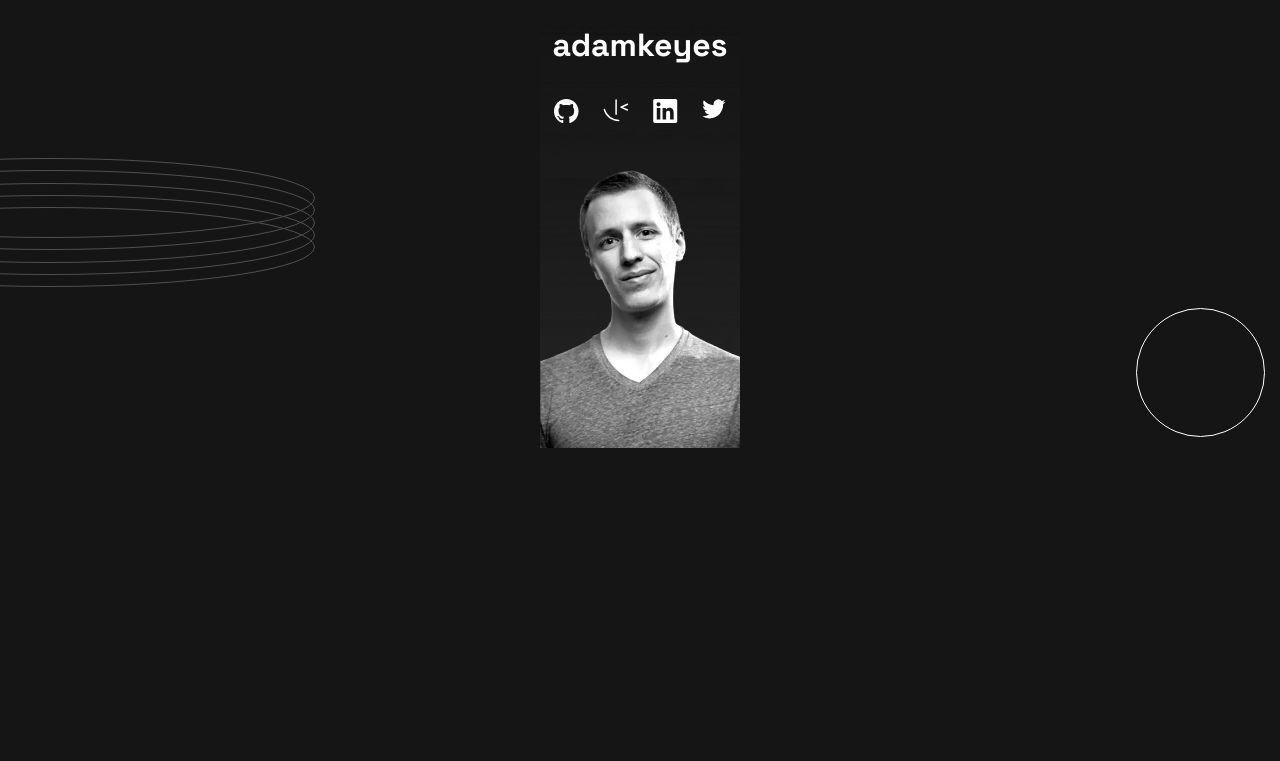
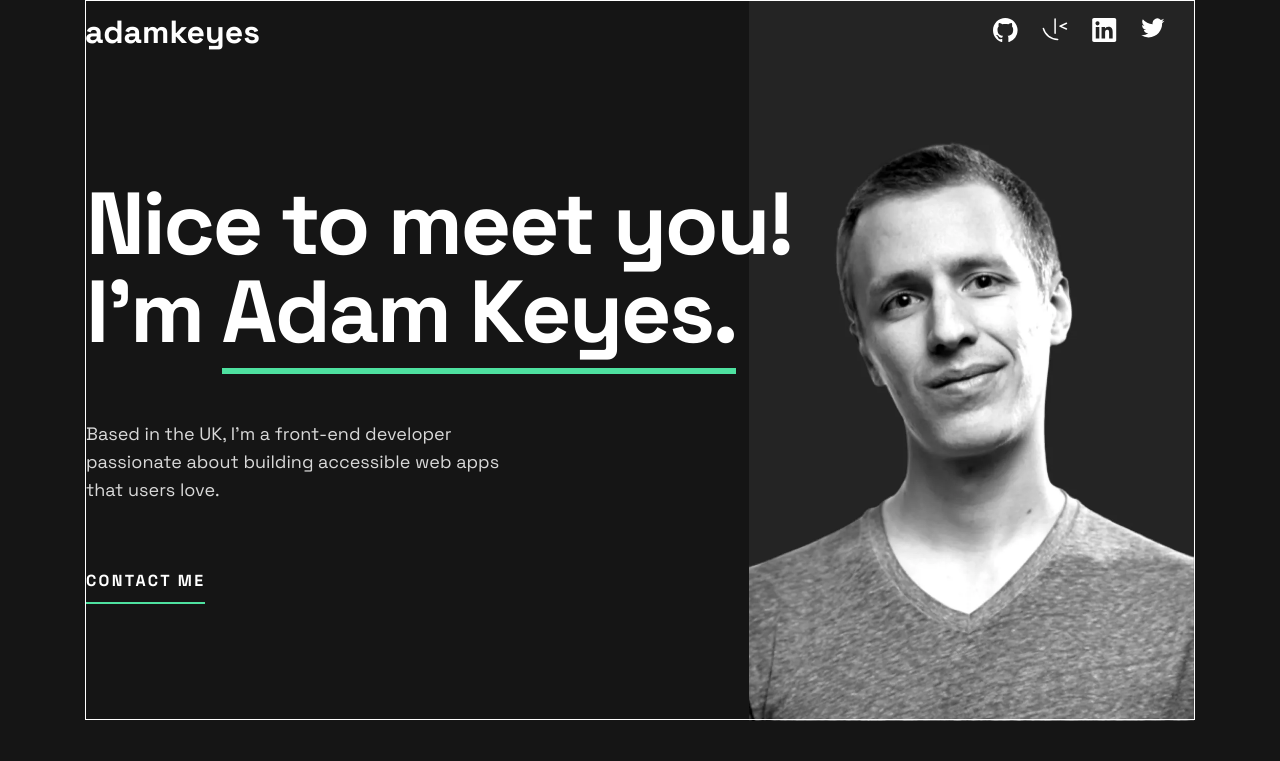
Before and after one commit to norrland90/single-page-developer-portfolio, a plain HTML site: page index.html in a window 1280 px wide. Drawn offline with Linux system fonts and the light colour scheme.

Commit message:
add header and intro sections

```diff
--- a/index.html
+++ b/index.html
@@ -7,8 +7,8 @@
     <title>Adam Keyes</title>
   </head>
   <body>
-    <header class="header container-main">
-      <div class="header__container">
+    <header class="header">
+      <div class="container header__container">
         <h1 class="header__title">adamkeyes</h1>
         <nav class="socials">
           <ul class="socials__list">
@@ -46,22 +46,41 @@
             </li>
           </ul>
         </nav>
-        <img
-          src="resources/images/image-profile-mobile.webp"
-          alt="Image of Adam Keyes"
-          class="header__profile-img"
-        />
       </div>
-      <img
-        src="resources/images/pattern-rings.svg"
-        alt="Image of patter with rings"
-        class="header__rings"
-      />
-      <img
-        src="resources/images/pattern-circle.svg"
-        alt="Image of circle"
-        class="header__circle"
-      />
     </header>
+    <main>
+      <section class="intro">
+        <div class="container intro__container">
+          <picture class="intro__profile-picture">
+            <source
+              media="(min-width: 1150px)"
+              srcset="resources/images/image-profile-desktop.webp"
+            />
+            <source
+              media="(min-width: 768px)"
+              srcset="resources/images/image-profile-tablet.webp"
+            />
+            <img
+              class="intro__profile-img"
+              src="resources/images/image-profile-mobile.webp"
+              alt="picture of Adam Keyes"
+              width-="174"
+              height="383"
+            />
+          </picture>
+          <div class="intro__text">
+            <h2 class="intro__heading">
+              Nice to <br />meet you! I'm
+              <span class="intro__name">Adam Keyes.</span>
+            </h2>
+            <p class="intro__paragraph">
+              Based in the UK, I’m a front-end developer passionate about
+              building accessible web apps that users love.
+            </p>
+            <a href="#contact" class="contact-link">Contact Me</a>
+          </div>
+        </div>
+      </section>
+    </main>
   </body>
 </html>
--- a/resources/css/style.css
+++ b/resources/css/style.css
@@ -7,7 +7,7 @@
 /* RESET */
 * {
   box-sizing: border-box;
-  /* margin: 0; */
+  margin: 0;
   padding: 0;
 }
 
@@ -29,6 +29,14 @@
   --fs-m: 1.5rem;
   --fs-reg: 1rem;
 
+  --letter-spacing-xl: -2.5px;
+  --letter-spacing-l: -1.5px;
+
+  --line-height-xl: 2.5rem;
+  --line-height-l: 2.5rem;
+  --line-height-m: 2rem;
+  --line-height-reg: 1.625rem;
+
   /* Padding and margins */
   --section-padding: 1rem;
 }
@@ -40,15 +48,19 @@
     --fs-m: 2rem;
     --fs-reg: 1.125rem;
 
+    --line-height-xl: 4.5rem;
+    --line-height-l: 3.5rem;
+    --line-height-m: 2rem;
+    --line-height-reg: 1.75rem;
+
     --section-padding: 1.875rem;
   }
 }
 
-@media screen and (min-width: 1440px) {
+@media screen and (min-width: 1150px) {
   :root {
     --fs-xl: 5.5rem;
-
-    --section-padding: 10.3rem;
+    --line-height-xl: 5.5rem;
   }
 }
 
@@ -61,29 +73,54 @@ body {
   color: var(--clr-text-light);
 }
 
-.container-main {
-  position: relative;
+header,
+main,
+footer {
+  padding: 0 var(--section-padding);
+}
 
+.container {
   max-width: 1110px;
   margin: 0 auto;
 }
 
+.contact-link {
+  display: inline-block;
+  color: var(--clr-text-light);
+  text-transform: uppercase;
+  font-weight: bold;
+  line-height: 1.625rem;
+  letter-spacing: 2.3px;
+  text-decoration: none;
+  padding-bottom: 0.5rem;
+  border-bottom: 2px solid var(--clr-primary);
+}
+
+.contact-link:hover {
+  color: var(--clr-primary);
+}
+
 /* HEADER */
+
+.header {
+  position: absolute;
+  left: 0;
+  right: 0;
+  z-index: 10;
+  padding: 1rem var(--section-padding);
+}
 
 .header__container {
   display: flex;
   flex-direction: column;
   align-items: center;
-
-  position: relative;
-
-  width: 200px;
-  margin: 0 auto;
+  justify-content: center;
+  gap: 1rem;
 }
 
 .header__title {
   font-size: var(--fs-m);
-  line-height: 2rem;
+  line-height: var(--line-height-m);
 }
 
 .socials__list {
@@ -93,25 +130,125 @@ body {
   list-style: none;
 }
 
-.header__profile-img {
-  position: absolute;
-  z-index: -1;
+@media screen and (min-width: 768px) {
+  .header__container {
+    flex-direction: row;
+    justify-content: space-between;
 
-  width: 100%;
+    padding-right: var(--section-padding);
+  }
 }
 
-/* LITE PROBLEM ATT POSITIONERA DESSA - KAN BEHÖVA JUSTERAS */
-.header__rings {
-  position: absolute;
-  top: 150px;
-  left: -300px;
-  z-index: -5;
-}
-.header__circle {
-  position: absolute;
-  top: 300px;
-  right: -70px;
-  z-index: -5;
+/* INTRO SECTION */
+
+.intro__container {
+  position: relative;
+  display: flex;
+  flex-direction: column;
+  align-items: center;
+  border: 1px solid white;
 }
 
-/* Påbörjat styling av header - ej klar */
+.intro__profile-img {
+  margin-bottom: 2rem;
+}
+
+.intro__text {
+  max-width: 21.4rem;
+  text-align: center;
+}
+
+.intro__heading {
+  margin-bottom: 2rem;
+
+  font-size: var(--fs-xl);
+  letter-spacing: var(--letter-spacing-xl);
+  line-height: var(--line-height-xl);
+}
+
+.intro__heading br {
+  display: none;
+}
+
+.intro__name {
+  border-bottom: 4px solid var(--clr-primary);
+}
+
+.intro__paragraph {
+  margin-bottom: 1.5rem;
+
+  font-size: var(--fs-reg);
+  line-height: var(--line-height-reg);
+  color: var(--clr-text-semilight);
+}
+
+@media screen and (min-width: 768px) {
+  .intro__container {
+    flex-direction: row;
+    justify-content: space-between;
+    align-items: end;
+
+    height: 37.5rem;
+    padding-right: 0;
+  }
+
+  .intro__profile-picture {
+    position: absolute;
+    top: 0;
+    right: 0;
+    z-index: -1;
+  }
+
+  .intro__profile-img {
+    width: 20rem;
+    height: 37.5rem;
+  }
+
+  .intro__text {
+    max-width: 27.8rem;
+    text-align: left;
+  }
+
+  .intro__heading {
+    margin-bottom: 4rem;
+  }
+
+  .intro__heading br {
+    display: inline;
+  }
+
+  .intro__paragraph {
+    margin-bottom: 2rem;
+  }
+}
+
+@media screen and (min-width: 1150px) {
+  .intro__container {
+    align-items: center;
+    height: 45rem;
+  }
+
+  .intro__profile-img {
+    width: 27.8rem;
+    height: 45rem;
+  }
+
+  .intro__text {
+    position: relative;
+    top: 2rem;
+    max-width: 710px;
+  }
+
+  .intro__heading br {
+    display: none;
+  }
+
+  .intro__name {
+    border-bottom: 6px solid var(--clr-primary);
+  }
+
+  .intro__paragraph {
+    max-width: 27.8rem;
+    margin-bottom: 4rem;
+  }
+}
```
